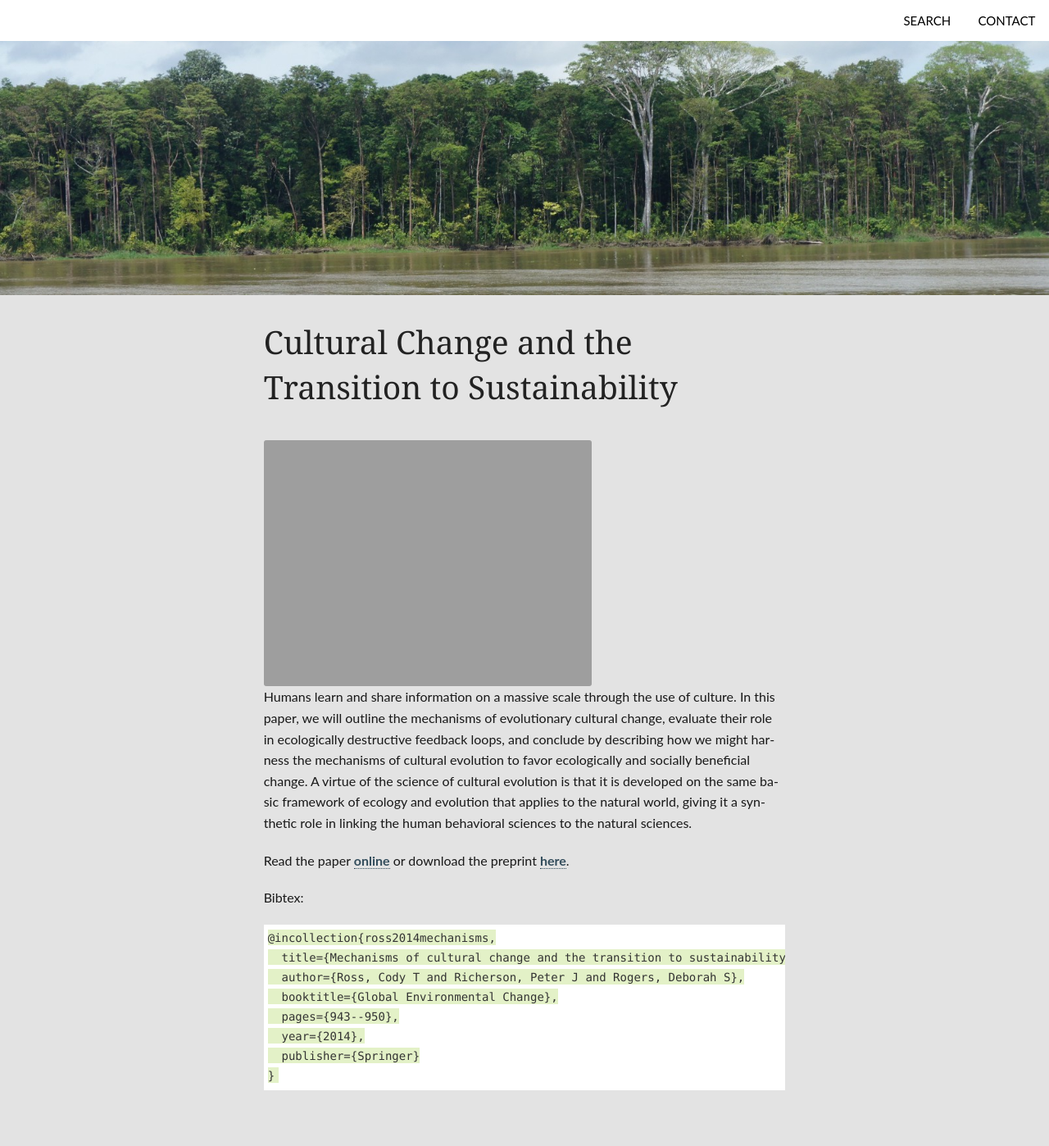
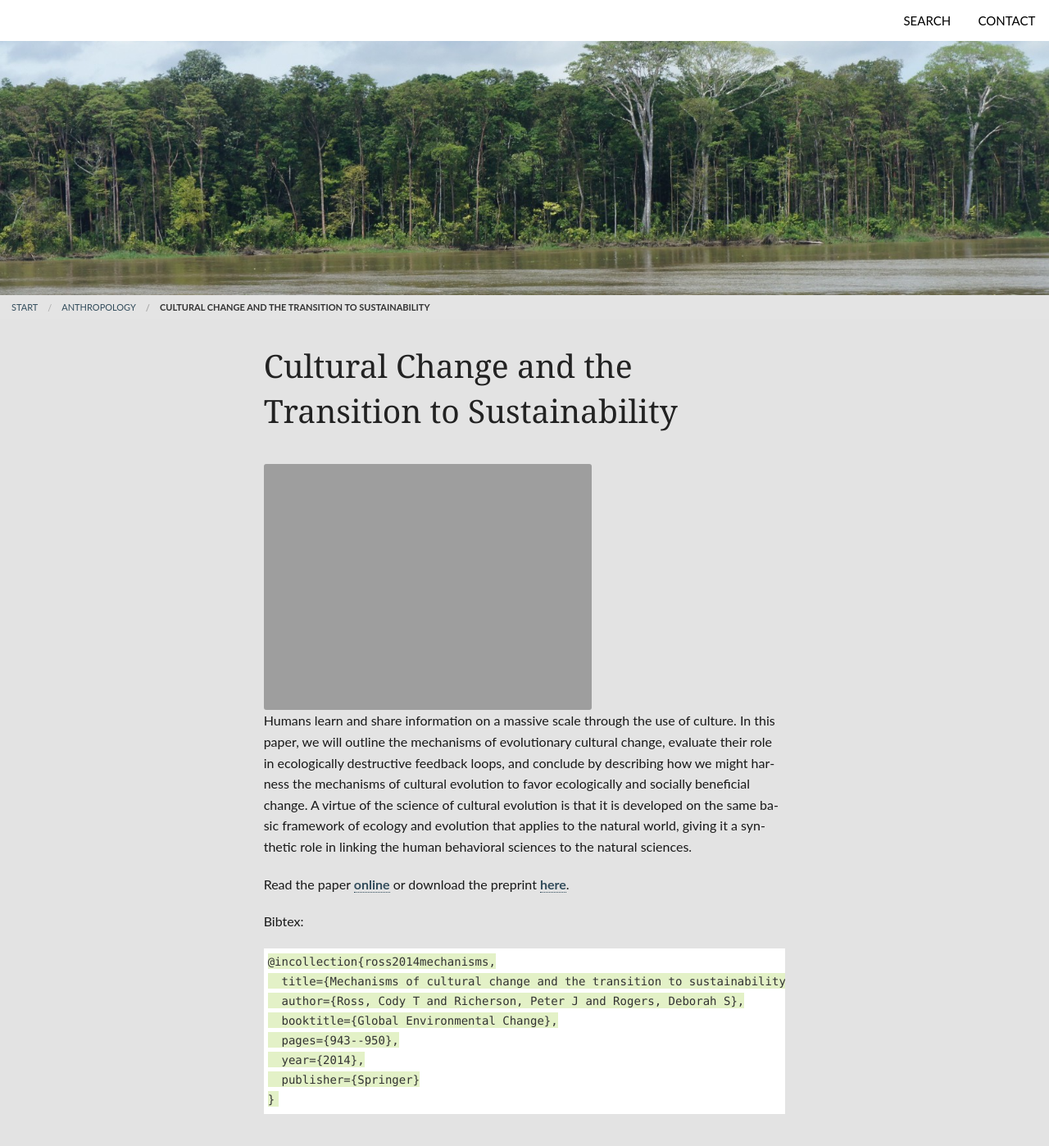
Before and after one commit to Ctross/Ctross.github.io, a Jekyll site: the page built from anthropology/sustain/index.md, in a window 1280 px wide and 1400 px high. Shown: the whole window at 82% size. Built offline with Jekyll 4.4.1, drawn with Linux system fonts in a browser that asks for light colours; comment, search, counter and statistics services are not loaded; part of the change alters nothing that is shown; some of the changed text lies outside the part shown.

```diff
--- a/anthropology/sustain/index.md
+++ b/anthropology/sustain/index.md
@@ -5,6 +5,17 @@ subheadline:
 teaser:
 header:
     image_fullwidth: "header-sust.jpg"
+#
+# Metainformation & Customization
+#
+sidebar:
+comments: true
+breadcrumb: true
+show_meta: false
+meta_title:             # SEO: Overwrites title in <head> if needed
+meta_description:
+permalink:
+tawkto: true               # Enable tawk.to-Service › More › _config.yml
 ---
 <div class="row">
 <div class="medium-8 columns t30">
```
